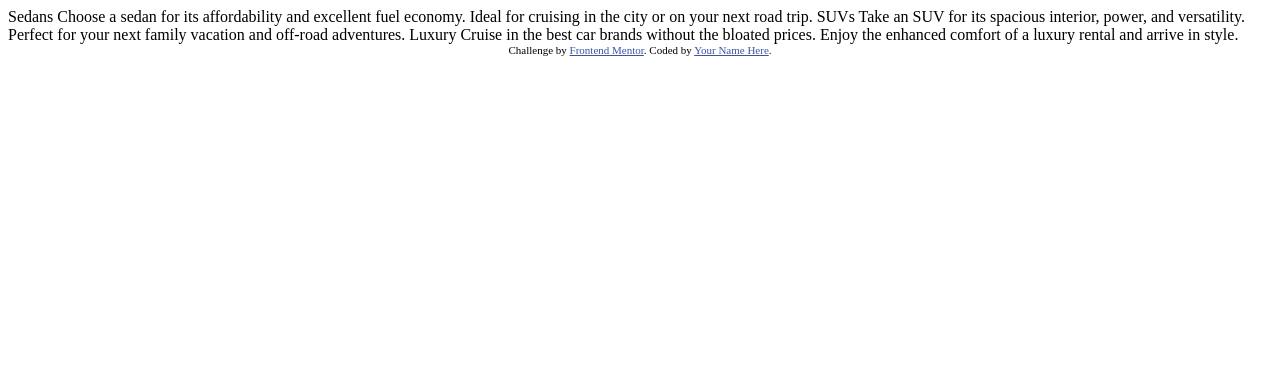
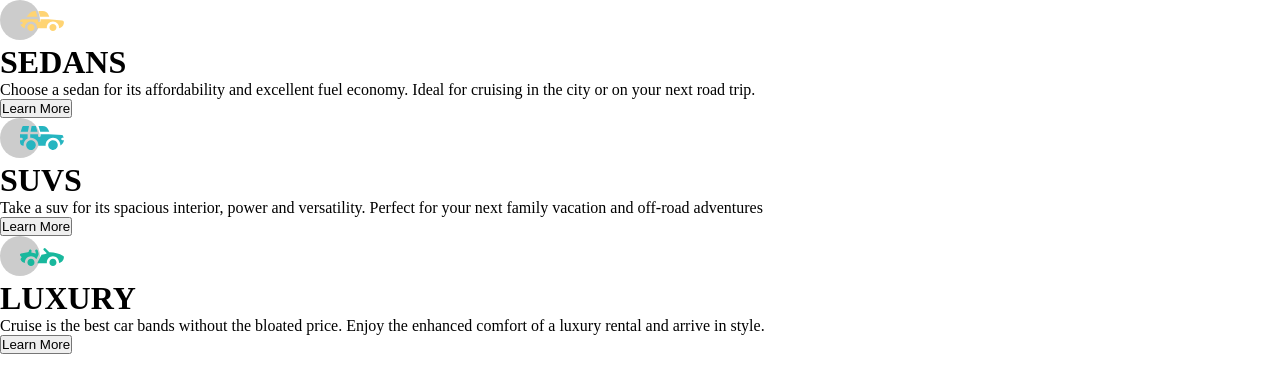
Before and after one commit to adimidania/3-column-preview-card-component, a plain HTML site: page index.html in a window 1280 px wide. Drawn offline with Linux system fonts and the light colour scheme.

Commit message:
HTML done

```diff
--- a/index.html
+++ b/index.html
@@ -3,34 +3,40 @@
 <head>
   <meta charset="UTF-8">
   <meta name="viewport" content="width=device-width, initial-scale=1.0"> <!-- displays site properly based on user's device -->
-
   <link rel="icon" type="image/png" sizes="32x32" href="./images/favicon-32x32.png">
-
   <title>Frontend Mentor | 3-column preview card component</title>
-
-  <!-- Feel free to remove these styles or customise in your own stylesheet 👍 -->
-  <style>
-    .attribution { font-size: 11px; text-align: center; }
-    .attribution a { color: hsl(228, 45%, 44%); }
-  </style>
+  <link rel="stylesheet" href="style.css">
 </head>
 <body>
+  <main>
+    <div class="card">
+      <div class="car">
+        <img src="images/icon-sedans.svg" alt="sedans" />
+        <h1>SEDANS</h1>
+        <p>Choose a sedan for its affordability and excellent fuel economy. Ideal for cruising in the city
+          or on your next road trip.
+        </p>
+        <button>Learn More</button>
+      </div>
 
-  Sedans
-  Choose a sedan for its affordability and excellent fuel economy. Ideal for cruising in the city
-  or on your next road trip.
+      <div class="car">
+        <img src="images/icon-suvs.svg" alt="suvs" />
+        <h1>SUVS</h1>
+        <p>Take a suv for its spacious interior, power and versatility. Perfect for your next family vacation
+          and off-road adventures
+        </p>
+        <button>Learn More</button>
+      </div>
 
-  SUVs
-  Take an SUV for its spacious interior, power, and versatility. Perfect for your next family vacation
-  and off-road adventures.
-
-  Luxury
-  Cruise in the best car brands without the bloated prices. Enjoy the enhanced comfort of a luxury
-  rental and arrive in style.
-
-  <div class="attribution">
-    Challenge by <a href="https://www.frontendmentor.io?ref=challenge" target="_blank">Frontend Mentor</a>.
-    Coded by <a href="#">Your Name Here</a>.
-  </div>
+      <div class="car">
+        <img src="images/icon-luxury.svg" alt="luxury" />
+        <h1>LUXURY</h1>
+        <p>Cruise is the best car bands without the bloated price. Enjoy the enhanced comfort of a luxury
+          rental and arrive in style.
+        </p>
+        <button>Learn More</button>
+      </div>
+    </div>
+  </main>
 </body>
 </html>
--- /dev/null
+++ b/style.css
@@ -0,0 +1,14 @@
+@import url('https://fonts.googleapis.com/css2?family=Big+Shoulders+Display:wght@700&family=Lexend+Deca&display=swap');
+:root {
+    --bright-orange: hsl(31, 77%, 52%);
+    --dark-cyan: hsl(184, 100%, 22%);
+    --very-dark-cyan: hsl(179, 100%, 13%);
+    --transparent-white: hsla(0, 0%, 100%, 0.75);
+    --very-light-gray: hsl(0, 0%, 95%);
+
+}
+* {
+    margin: 0;
+    padding: 0;
+    box-sizing: border-box;
+}
```
